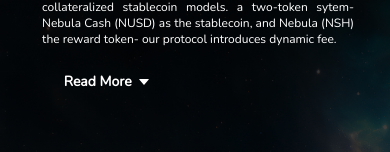
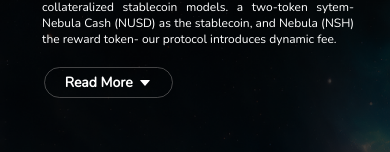
Before and after one commit to The-Matrix-Labs/nebula, a React (Create React App) app: page / in a window 390 px wide. Shown: the part 966-1118 px from the top of the page. Built offline with nearby package versions, Linux system fonts and the light colour scheme.

Commit message:
readmore fix

```diff
--- a/src/pages/Home/Home.module.css
+++ b/src/pages/Home/Home.module.css
@@ -258,14 +258,14 @@
   color: #ffffff;
   background-color: transparent;
   border: none;
-  padding: 0;
   cursor: pointer;
   border-radius: 20px;
-  padding: 0.5% 2.5%;
-  background: rgba(116, 114, 114, 0.57);
+  padding: 0.25% 2%;
+  background: transparent;
   display: flex;
   align-items: center;
   gap: 5px;
+  border: 1px solid rgba(116, 114, 114, 0.57);
 }
 .readMore:hover {
   color: rgba(255, 255, 255, 0.57);
@@ -326,17 +326,18 @@
   font-weight: 700;
   font-size: 24px;
   line-height: 33px;
-  background: rgba(116, 114, 114, 0.57);
+  background: transparent;
   color: #ffffff;
   border: none;
   padding: 0;
   align-content: flex-end;
   margin-right: 5%;
-    border-radius: 20px;
+  border-radius: 20px;
   padding: 0.5% 2.5%;
   display: flex;
   align-items: center;
   gap: 5px;
+  border: 1px solid rgba(116, 114, 114, 0.57);
 }
 
 @media only screen and (max-width: 700px) {
@@ -372,7 +373,6 @@
 
     color: #ffffff;
     background-color: transparent;
-    border: none;
     cursor: pointer;
     margin-top: 20px;
     padding: 5px 20px;
@@ -409,9 +409,11 @@
     align-self: flex-start;
     color: #ffffff;
     background-color: transparent;
-    border: none;
     /* padding-left: 1%; */
     padding: 5px 20px;
+    margin-top: 20px;
+    /* margin-left: 0px; */
+    border: 1px solid rgba(116, 114, 114, 0.57);
   }
   .howbtn2 {
     margin-top: 10%;
```
